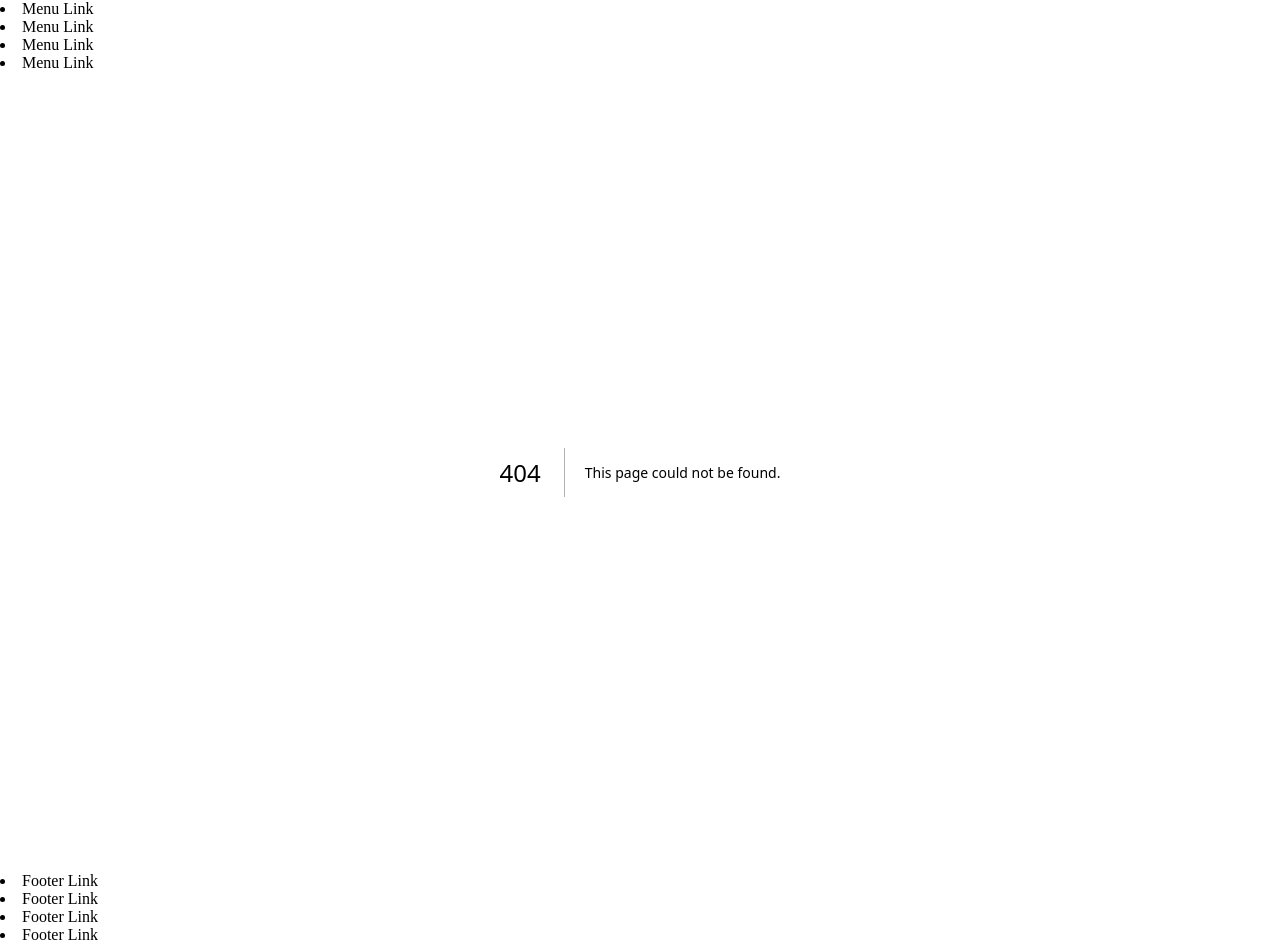
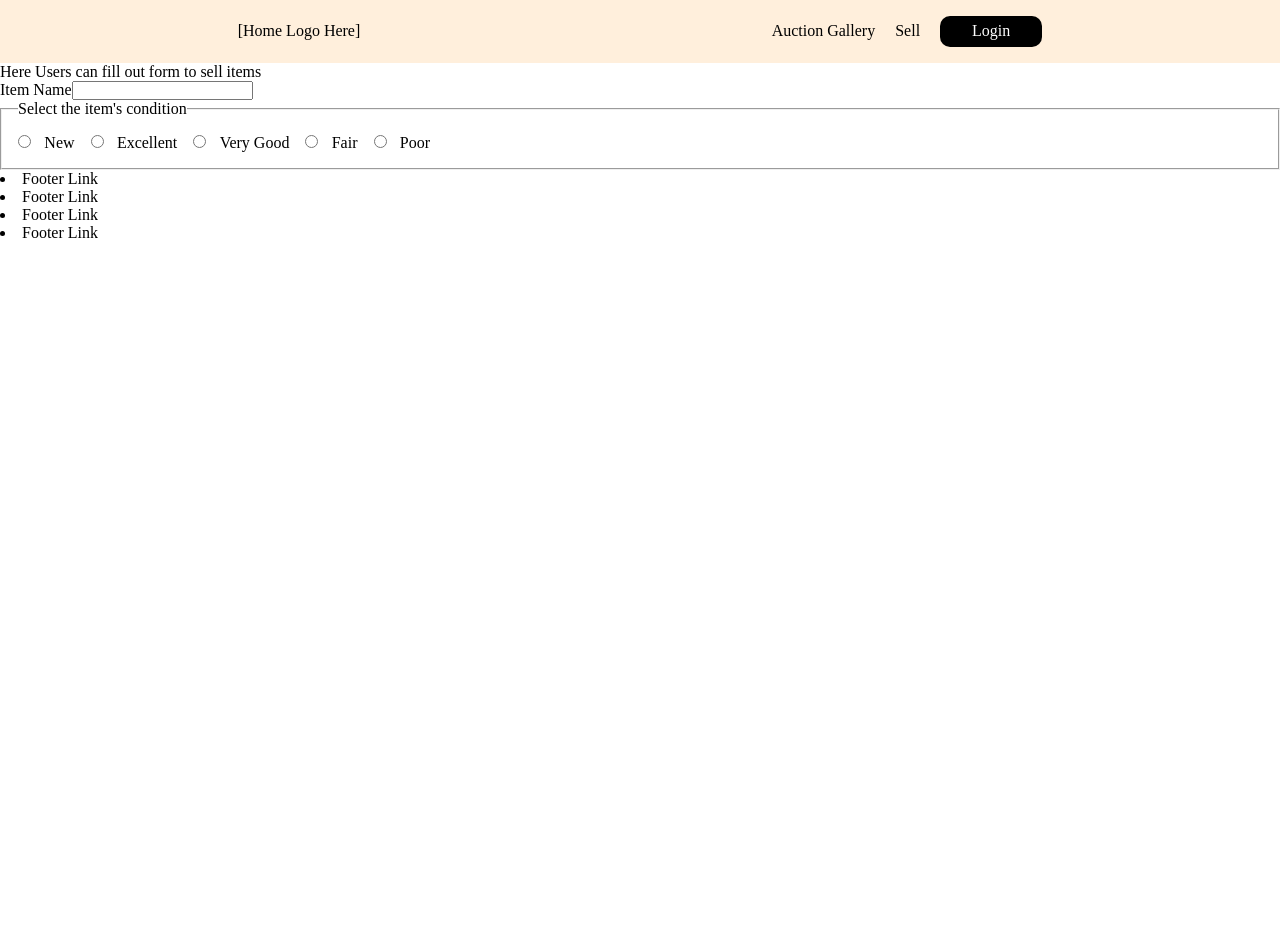
Before and after one commit to VictoriaAPineda/auction-site, a Next.js app: page /sell in a window 1280 px wide. Before the commit this address had no page. After the commit the page ends 800 px from the top, so only its background shows below. Built offline with nearby package versions, Linux system fonts and the light colour scheme.

Commit message:
Working on form skeleton

```diff
--- a/app/components/Navbar.tsx
+++ b/app/components/Navbar.tsx
@@ -1,12 +1,15 @@
-
+import Link from "next/link"
 export default function Navbar(){
     return(
         <section>
-            <nav>
-                <li>Menu Link</li>
-                <li>Menu Link</li>
-                <li>Menu Link</li>
-                <li>Menu Link</li>
+            <nav className="menuNav">
+                <Link href="/"><li>[Home Logo Here]</li></Link>
+                <div className="menuRight">
+                    <Link href="/items"><li>Auction Gallery</li></Link>
+                    <Link href="/sell"><li>Sell</li></Link>
+                    {/* Toggle login / logout*/}
+                    <Link href="#"><li className="logBtn">Login</li></Link>
+                </div>
             </nav>
         </section>
     )
--- a/app/globals.scss
+++ b/app/globals.scss
@@ -7,6 +7,42 @@ body {
   box-sizing: border-box;
   padding: 0;
   margin: 0;
+}
+
+/* Main Navigation */
+.menuNav{
+  display: flex;
+  list-style: none;
+  text-decoration: none;
+  align-items: center;
+  justify-content: space-around;
+  background-color: rgb(255, 239, 220);
+  padding: 1em 2em;
+  a{
+    text-decoration: none;
+    color: black;
+  }
+  .menuRight{
+    display: flex;
+    align-items: center;
+    :not(:last-child) {
+      margin-right: 20px;
+    }
+    .logBtn{
+      background-color: black;
+      color: white;
+      padding: 0.4em 2em;
+      border-radius: 10px;
+    }
+  }
+}
+
+#homepage{
+  display: flex;
+  flex-direction: column;
+  align-items: center;
+  justify-content: center;
+  border: 1px solid purple;
 }
 
 
@@ -66,3 +102,15 @@ body {
     }
   }
 }
+
+/* Sell */
+.conditionField{
+  padding: 1em;
+
+  .conditionContainer {
+    display: flex;
+    :not(:last-child){
+     margin-right: 1em;
+    }
+   }
+}
--- a/app/page.tsx
+++ b/app/page.tsx
@@ -3,8 +3,8 @@ import supabase from "./config/supabaseClient";
 export default function Home () {
     // console.log(supabase)
     return(
-        <>
-            <p>Login Page Here</p>
-        </>
+        <section id="homepage">
+            <p>This is the homepage</p>
+        </section>
     )
 }
--- /dev/null
+++ b/app/sell/page.tsx
@@ -0,0 +1,36 @@
+'use client'
+
+import { useState } from "react"
+
+export default function Sell(){
+    const [itemName, setItemName] = useState('')
+    const [condition, setCondition] = useState('')
+
+    const conditionArray: Array<string> = ['New', 'Excellent', 'Very Good', 'Fair', 'Poor']
+
+    return(
+        <section id="sell_container">
+            <p>Here Users can fill out form to sell items</p>
+
+            <form action="">
+                {/* Name */}
+                <label htmlFor="itemName">Item Name</label>
+                <input type="text" id="itemName" value={itemName} onChange={(e)=>{setItemName(e.target.value)}}/>
+
+                {/* Item condition */}
+                <fieldset className="conditionField">
+                    <legend>Select the item's condition</legend>
+                        <div className="conditionContainer">
+                            {conditionArray.map((c:string)=>(
+                                <div key={c}>
+                                    <input type="radio" id={c} name="condition" value={c} onChange={(e)=>{setCondition(e.target.value)}}/>
+                                    <label htmlFor="c">{c}</label>
+                                </div>
+                            ))}
+                        </div>
+                </fieldset>
+            </form>
+
+        </section>
+    )
+}
```
